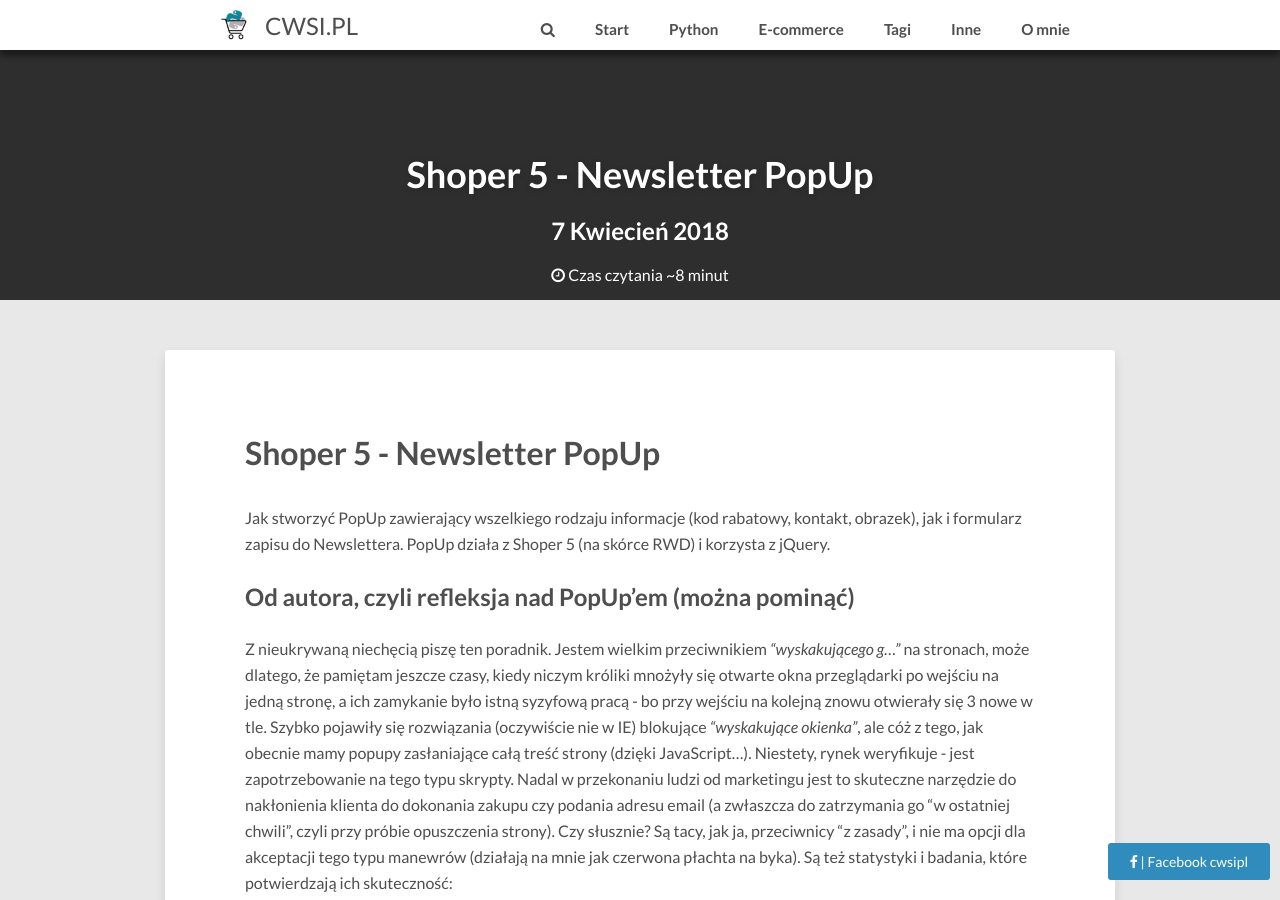
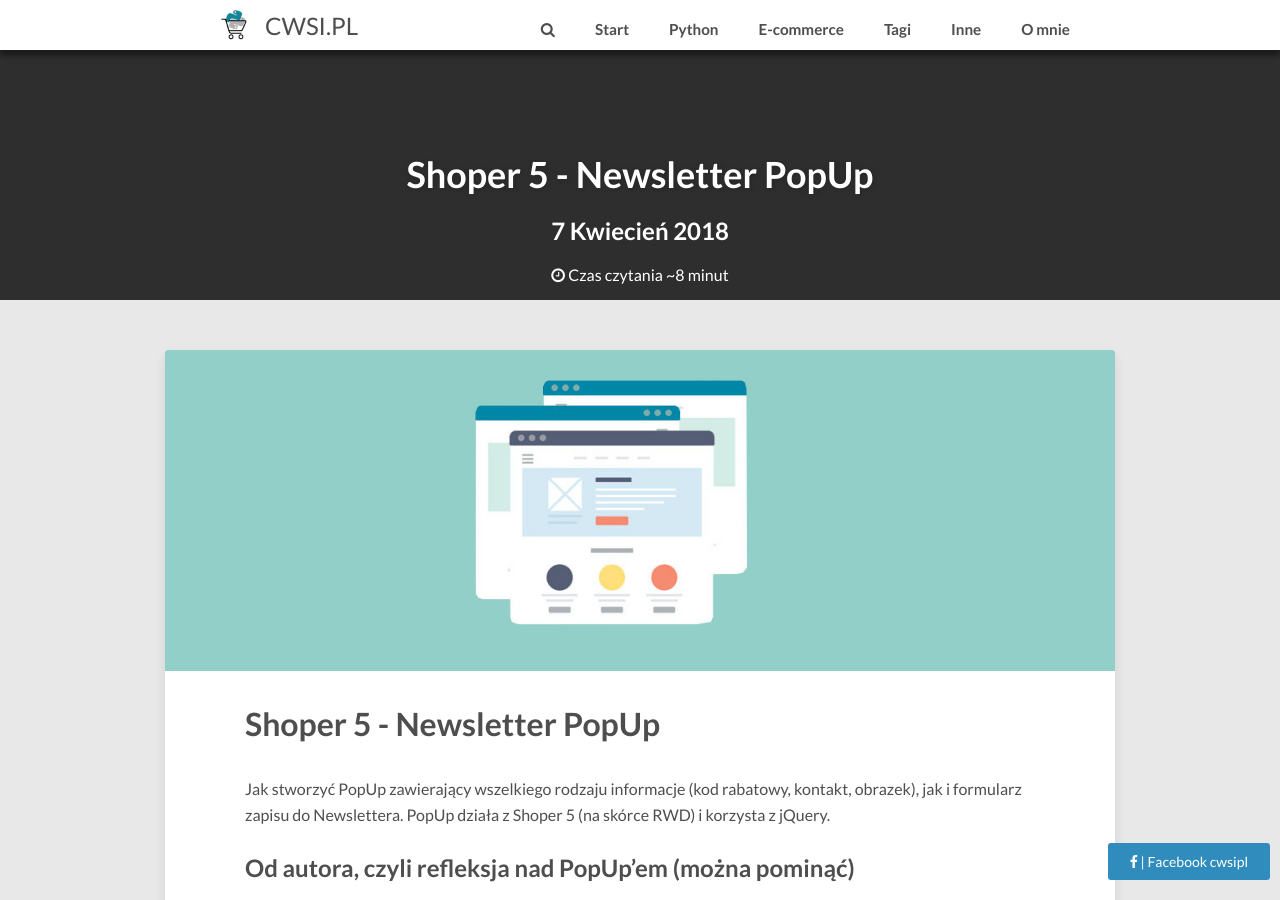
Before and after one commit to chawel/blog-test, a Jekyll site: the page built from _posts/ecommerce/shoper/2018-04-07-shoper-5-newsletter-popup.md, in a window 1280 px wide and 900 px high. Built offline with Jekyll 4.4.1, drawn with Linux system fonts in a browser that asks for light colours; nearby versions of some CDN libraries; comment, search, counter and statistics services are not loaded.

Commit message:
Added background image to post: Shoper POPUP

```diff
--- a/_posts/ecommerce/shoper/2018-04-07-shoper-5-newsletter-popup.md
+++ b/_posts/ecommerce/shoper/2018-04-07-shoper-5-newsletter-popup.md
@@ -6,7 +6,7 @@
 description:
 tags: [shoper, popup, javascript]
 image:
-  feature:
+  feature: shoper_popup_banner.jpg
   credit:
   creditlink:
 comments:
```
Also changed, not shown: images/shoper_popup_banner.jpg (added).
